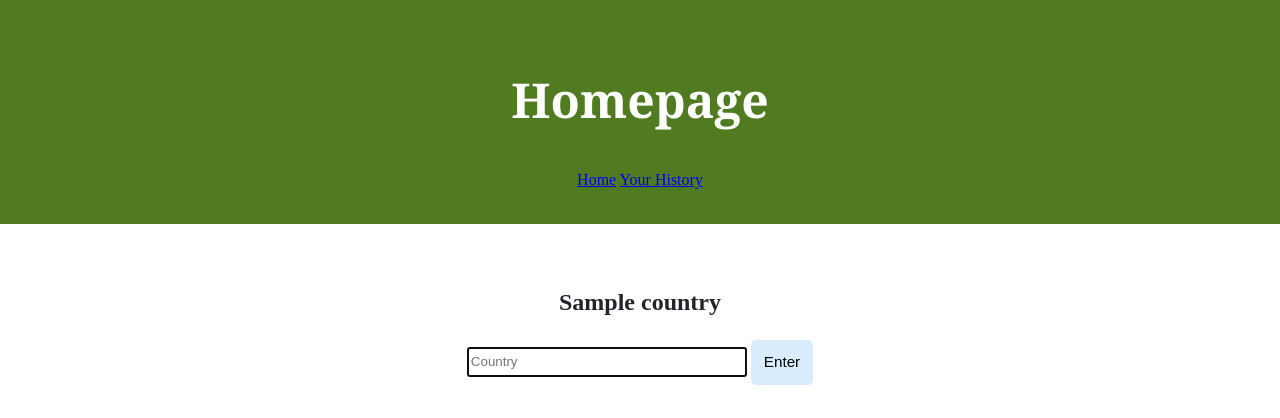
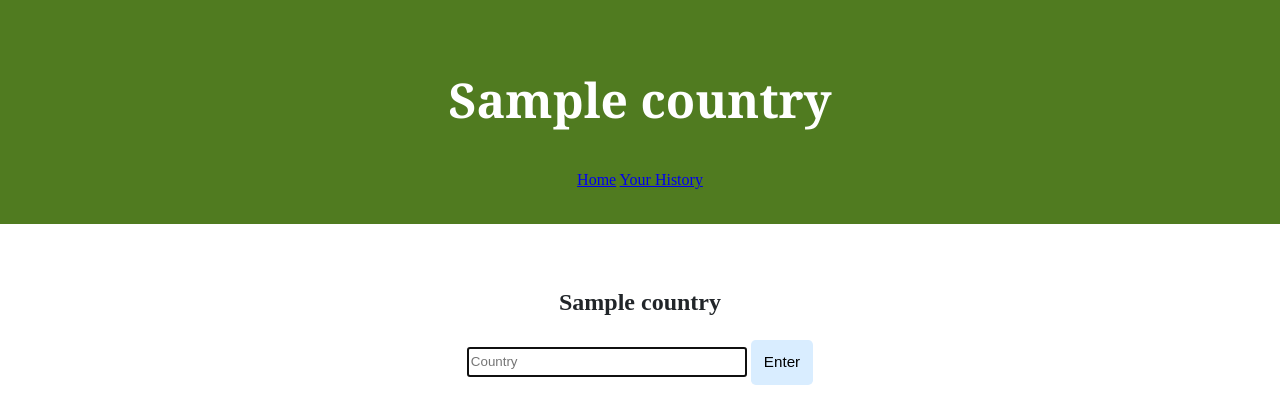
Before and after one commit to Kieran54/flask-final-mr-dr-brown, a Flask app: template templates/info.html in a window 1280 px wide. Shown: the top 418 px of the page. Run offline with Flask 3, Linux system fonts and the light colour scheme; the template is opened without the code that fills it: most values are stand-ins (such as "Sample title", 1, 10 or a date in 2020); some libraries are stand-ins or nearby versions.

Commit message:
Thu, May 18, 2023, 3:40 PM +00:00

```diff
--- a/templates/info.html
+++ b/templates/info.html
@@ -8,7 +8,7 @@
     </head>
     <body>
         <div class="header">
-            <h1>Homepage</h1>
+            <h1>{{country}}</h1>
             <a href="index.html">Home</a>
             <a href="history.html">Your History</a>
         </div>
```
